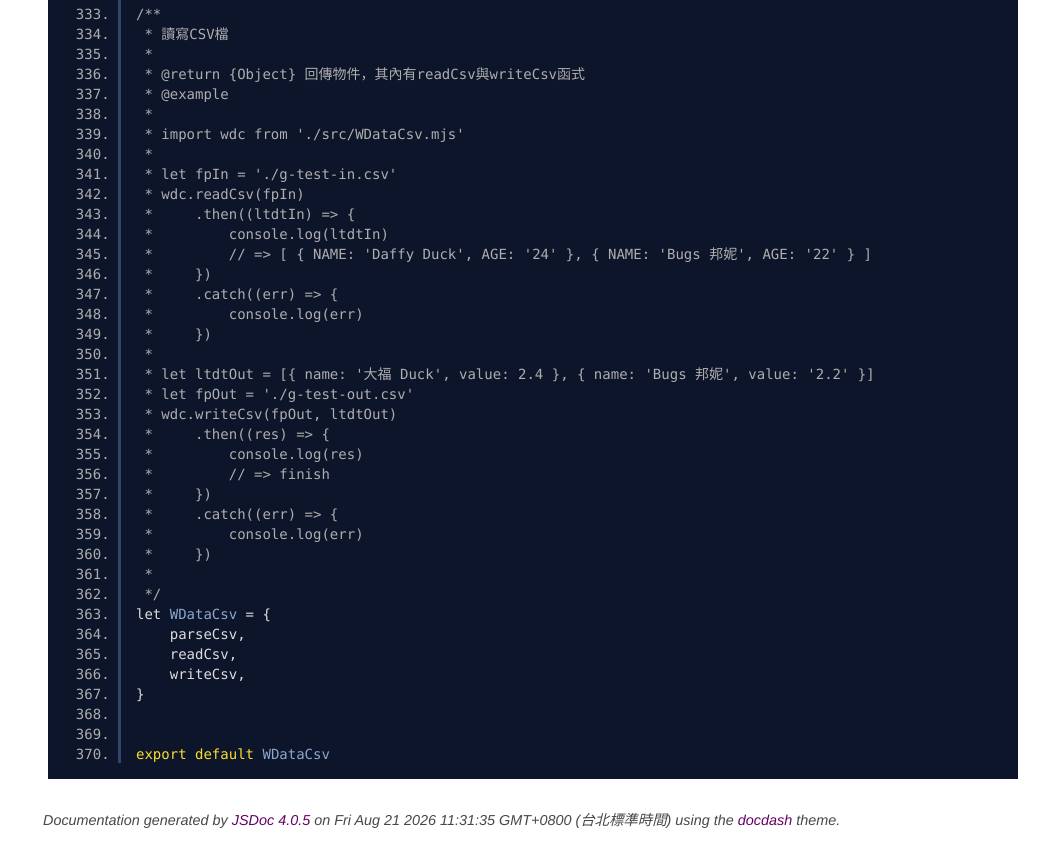
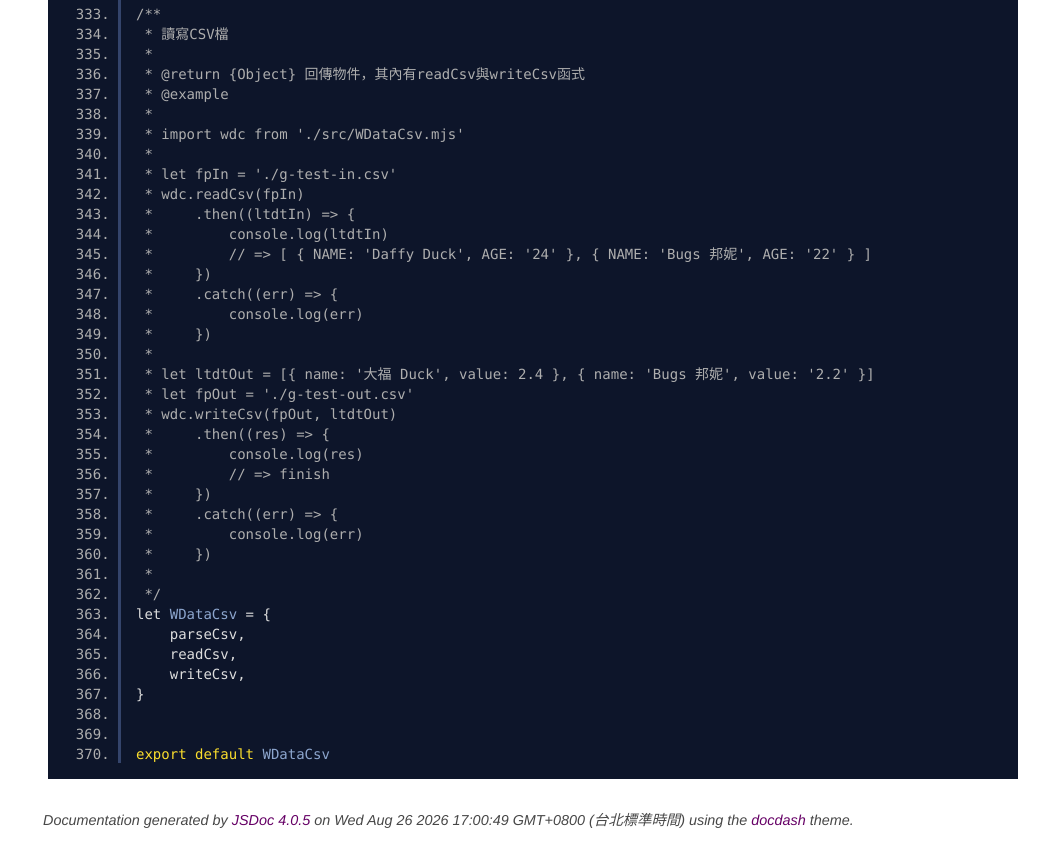
Before and after one commit to yuda-lyu/w-data-csv, a website: page docs/WDataCsv.mjs.html in a window 1280 px wide. Shown: the part 6794-7638 px from the top of the page, without its empty margins (242-1280 px from the left). Drawn offline with Linux system fonts and the light colour scheme.

Commit message:
modify: update pks

```diff
--- a/docs/WDataCsv.mjs.html
+++ b/docs/WDataCsv.mjs.html
@@ -429,7 +429,7 @@
 <br class="clear">
 
 <footer>
-    Documentation generated by <a href="https://github.com/jsdoc3/jsdoc">JSDoc 4.0.5</a> on Fri Aug 21 2026 11:31:35 GMT+0800 (台北標準時間) using the <a href="https://github.com/clenemt/docdash">docdash</a> theme.
+    Documentation generated by <a href="https://github.com/jsdoc3/jsdoc">JSDoc 4.0.5</a> on Wed Aug 26 2026 17:00:49 GMT+0800 (台北標準時間) using the <a href="https://github.com/clenemt/docdash">docdash</a> theme.
 </footer>
 
 <script>prettyPrint();</script>
--- a/package.json
+++ b/package.json
@@ -1,11 +1,11 @@
 {
   "name": "w-data-csv",
-  "version": "1.0.27",
+  "version": "1.0.28",
   "main": "dist/w-data-csv.umd.js",
   "dependencies": {
     "csv-parser": "^3.2.1",
     "strip-bom-stream": "^5.0.0",
-    "wsemi": "^1.8.79"
+    "wsemi": "^1.8.80"
   },
   "devDependencies": {
     "w-package-tools": "^1.1.15"
```
Also changed, not shown: docs/global.html (+1 -1 lines), docs/index.html (+1 -1 lines), dist/w-data-csv.umd.js, 1 other file.
